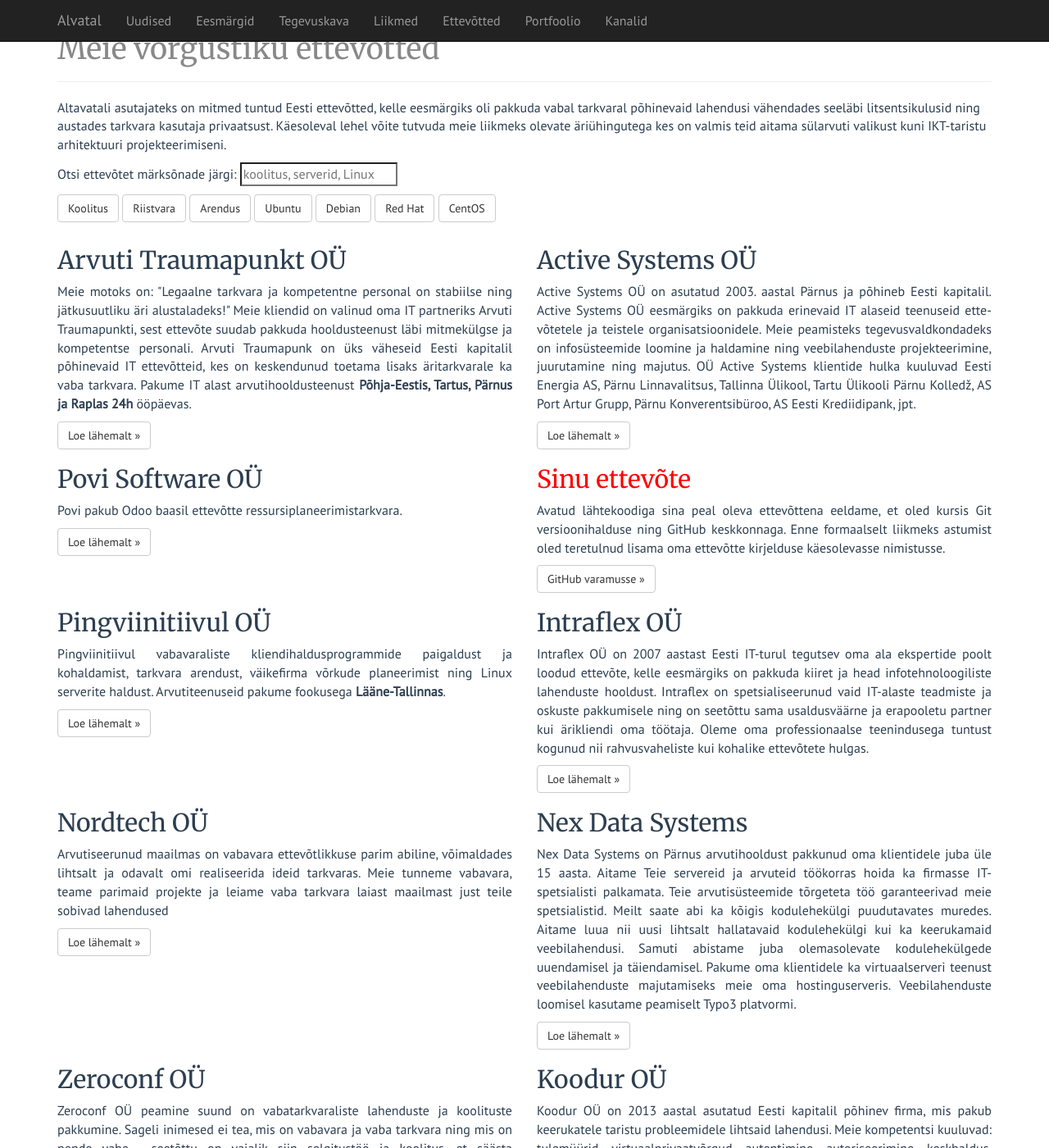
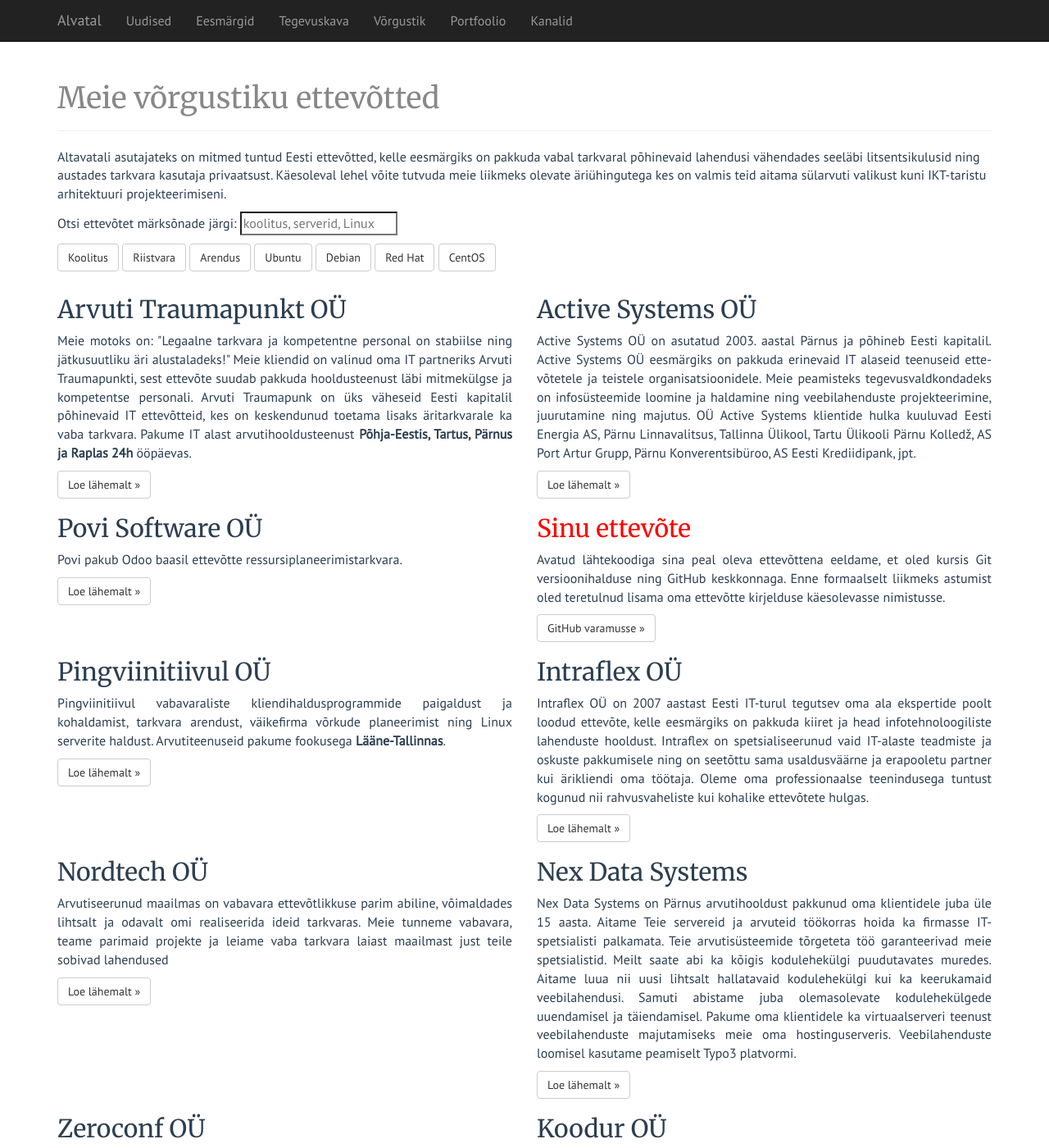
Before and after one commit to alvatal/alvatal.github.io, a Jekyll site: the page built from business.md, in a window 1280 px wide and 1400 px high. Shown: the whole window at 82% size. Built offline with Jekyll 4.4.1, drawn with Linux system fonts in a browser that asks for light colours; some of the changed text lies outside the part shown.

Commit message:
Added network page

```diff
--- a/_includes/default.html
+++ b/_includes/default.html
@@ -46,56 +46,13 @@
                     <li><a href="{{ site.BASE_PATH }}/news/">Uudised</a></li>
                     <li><a href="{{ site.BASE_PATH }}/goals.html">Eesmärgid</a></li>
                     <li><a href="{{ site.BASE_PATH }}/agenda.html">Tegevuskava</a></li>
-            <li><a href="{{ site.BASE_PATH }}/members.html">Liikmed</a></li>
-            <li><a href="{{ site.BASE_PATH }}/business.html">Ettevõtted</a></li>
+                    <li><a href="{{ site.BASE_PATH }}/network.html">Võrgustik</a></li>
                     <li><a href="{{ site.BASE_PATH }}/portfolio.html">Portfoolio</a></li>
                     <li><a href="{{ site.BASE_PATH }}/channels.html">Kanalid</a></li>
-
-
-
-          </ul>
-        </div><!-- /.nav-collapse -->
-      </div><!-- /.container -->
-    </nav><!-- /.navbar -->
-
-<!--	<nav class="navbar navbar-default visible-xs" role="navigation" id="pagetop">
-		<div class="navbar-header">
-			<button type="button" class="navbar-toggle" data-toggle="collapse" data-target="#bs-example-navbar-collapse-1">
-				<span class="sr-only">Toggle navigation</span>
-				<span class="icon-bar"></span>
-				<span class="icon-bar"></span>
-				<span class="icon-bar"></span>
-			</button>
-			{% if site.author.github %}
-			<a type="button" class="navbar-toggle nav-link" href="http://github.com/{{ site.author.github }}">
-				<i class="fa fa-github"></i>
-			</a>
-			{% endif %}
-			{% if site.author.twitter %}
-			<a type="button" class="navbar-toggle nav-link" href="http://twitter.com/{{ site.author.twitter }}">
-				<i class="fa fa-twitter"></i>
-			</a>
-			{% endif %}
-			{% if site.author.email %}
-			<a type="button" class="navbar-toggle nav-link" href="mailto:{{ site.author.email }}">
-				<i class="fa fa-envelope"></i>
-			</a>
-			{% endif %}
-			<a class="navbar-brand" href="{{ site.BASE_PATH }}/">
-				<img src="http://www.gravatar.com/avatar/{{site.author.email_md5}}?s=35" class="img-circle" />
-				{{ site.title }}
-			</a>
-		</div>
-
-
-		<div class="collapse navbar-collapse" id="bs-example-navbar-collapse-1">
-			<ul class="nav navbar-nav">
-                {% include nav.html %}
                 </ul>
             </div>
-
-	</nav>-->
-
+        </div>
+    </nav>
 
 
 	{{ content }}
--- a/_posts/2014-12-20-vaba-tarkvara-l-kr-hma-sprint.markdown
+++ b/_posts/2014-12-20-vaba-tarkvara-l-kr-hma-sprint.markdown
@@ -31,10 +31,6 @@
 </ol>
 <p>Veebi korrastamisel v&#245;iksime juhinduda analoogsete organisatsioonide/asutuste
 kodulehtedest: <a class="reference external" href="http://coss.fi/">COSS</a> ja <a class="reference external" href="http://www.opensourcesweden.se/">Open Source Sweden</a>.</p>
-<div class="figure">
-<img alt="http://www.pagaripoisid.ee/images/products/Kringlid-strislid/singi-porru-stritsel-proff.JPG" src="/cache/www.pagaripoisid.ee/images/products/Kringlid-strislid/singi-porru-stritsel-proff.JPG" />
-<p class="caption">Motiveerimiseks toon stritslit!</p>
-</div>
 </div>
 <div class="author">
     <i><a href="http://lauri.vosandi.com/2014/12/vaba-tarkvara-lookruhma-sprint.html">Loe algset postitust lehel Lauri's blog</a></i>
--- a/assets/css/style.css
+++ b/assets/css/style.css
@@ -66,6 +66,10 @@
 .page-header {
 	color: #888;
 /* 	text-shadow: 1px 1px 1px rgba(150, 150, 150, 1); */
+
+  margin-top: 100px;
+
+
 }
 
 article{
--- a/business.md
+++ b/business.md
@@ -5,7 +5,7 @@
 
 <p>
 Altavatali asutajateks on mitmed tuntud Eesti ettevõtted, kelle eesmärgiks
-oli pakkuda vabal tarkvaral põhinevaid lahendusi vähendades seeläbi
+on pakkuda vabal tarkvaral põhinevaid lahendusi vähendades seeläbi
 litsentsikulusid ning austades tarkvara kasutaja privaatsust.
 Käesoleval lehel võite tutvuda meie liikmeks olevate äriühingutega
 kes on valmis teid aitama sülarvuti valikust kuni IKT-taristu
--- a/planet.yml
+++ b/planet.yml
@@ -4,7 +4,7 @@
     posts_directory: _posts/
     templates_directory: _layouts/
     sanitize_html: false
-    whitelisted_tags: ["Alvatal"]
+    whitelisted_tags: ["Alvatal", "ALVATAL", "alvatal", "ALVaTaL"]
 
 blogs:
 
```
Also changed, not shown: other parts of _includes/default.html (+1 -1 lines), other parts of business.md (+1 -0 lines), index.md (+1 -1 lines), network.md (added, +68 -0 lines). Lines whose indentation alone changed are shown as unchanged.
